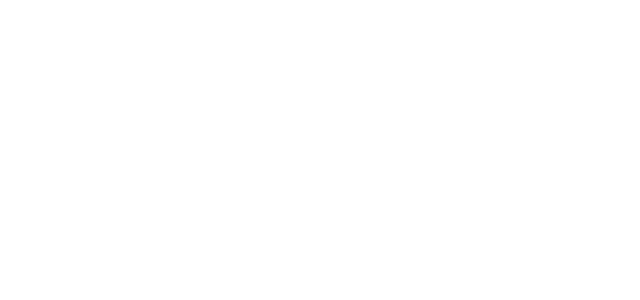
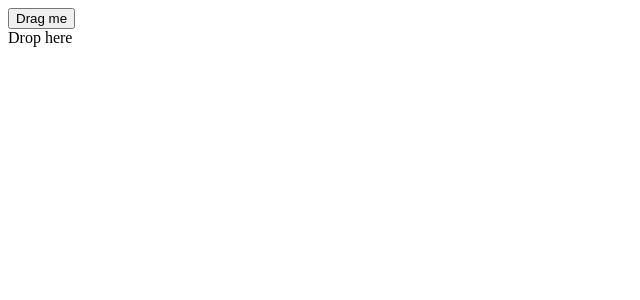
Before and after one commit to rkddusen/dnd-layout, a React (Vite) app: page / in a window 1280 px wide. Shown: the top 300 px of the page, without its empty margins (0-640 px from the left). Built offline with nearby package versions, Linux system fonts and the light colour scheme.

Commit message:
드래그앤드롭 기초

```diff
--- a/eslint.config.js
+++ b/eslint.config.js
@@ -30,6 +30,7 @@ export default [
       // 추가적인 ESLint 규칙
       'react/react-in-jsx-scope': 'off', // Next.js 사용 시 불필요
       'react-hooks/exhaustive-deps': 'warn', // 의존성 배열 검사
+      '@typescript-eslint/no-explicit-any': 'off',
     },
   },
   prettier,
--- a/package.json
+++ b/package.json
@@ -10,6 +10,7 @@
     "preview": "vite preview"
   },
   "dependencies": {
+    "@dnd-kit/core": "^6.3.1",
     "react": "^19.0.0",
     "react-dom": "^19.0.0"
   },
--- a/src/App.tsx
+++ b/src/App.tsx
@@ -1,7 +1,23 @@
-import './App.css';
+import { useState } from 'react';
+import { DndContext, DragEndEvent } from '@dnd-kit/core';
 
-function App() {
-  return <></>;
-}
+import { Droppable } from './Droppable';
+import { Draggable } from './Draggable';
 
-export default App;
+export const App = () => {
+  const [isDropped, setIsDropped] = useState(false);
+  const draggableMarkup = <Draggable>Drag me</Draggable>;
+
+  const handleDragEnd = (event: DragEndEvent) => {
+    if (event.over && event.over.id === 'droppable') {
+      setIsDropped(true);
+    }
+  };
+
+  return (
+    <DndContext onDragEnd={handleDragEnd}>
+      {!isDropped ? draggableMarkup : null}
+      <Droppable>{isDropped ? draggableMarkup : 'Drop here'}</Droppable>
+    </DndContext>
+  );
+};
--- /dev/null
+++ b/src/Draggable.tsx
@@ -0,0 +1,18 @@
+import { useDraggable } from '@dnd-kit/core';
+
+export const Draggable = (props: any) => {
+  const { attributes, listeners, setNodeRef, transform } = useDraggable({
+    id: 'draggable',
+  });
+  const style = transform
+    ? {
+        transform: `translate3d(${transform.x}px, ${transform.y}px, 0)`,
+      }
+    : undefined;
+
+  return (
+    <button ref={setNodeRef} style={style} {...listeners} {...attributes}>
+      {props.children}
+    </button>
+  );
+};
--- /dev/null
+++ b/src/Droppable.tsx
@@ -0,0 +1,16 @@
+import { useDroppable } from '@dnd-kit/core';
+
+export const Droppable = (props: any) => {
+  const { isOver, setNodeRef } = useDroppable({
+    id: 'droppable',
+  });
+  const style = {
+    color: isOver ? 'green' : undefined,
+  };
+
+  return (
+    <div ref={setNodeRef} style={style}>
+      {props.children}
+    </div>
+  );
+};
--- a/src/main.tsx
+++ b/src/main.tsx
@@ -1,7 +1,7 @@
 import { StrictMode } from 'react';
 import { createRoot } from 'react-dom/client';
 import './index.css';
-import App from './App.tsx';
+import { App } from './App';
 
 createRoot(document.getElementById('root')!).render(
   <StrictMode>
```
Also changed, not shown: 1 other file (tests, documents, lock files or other folders).
